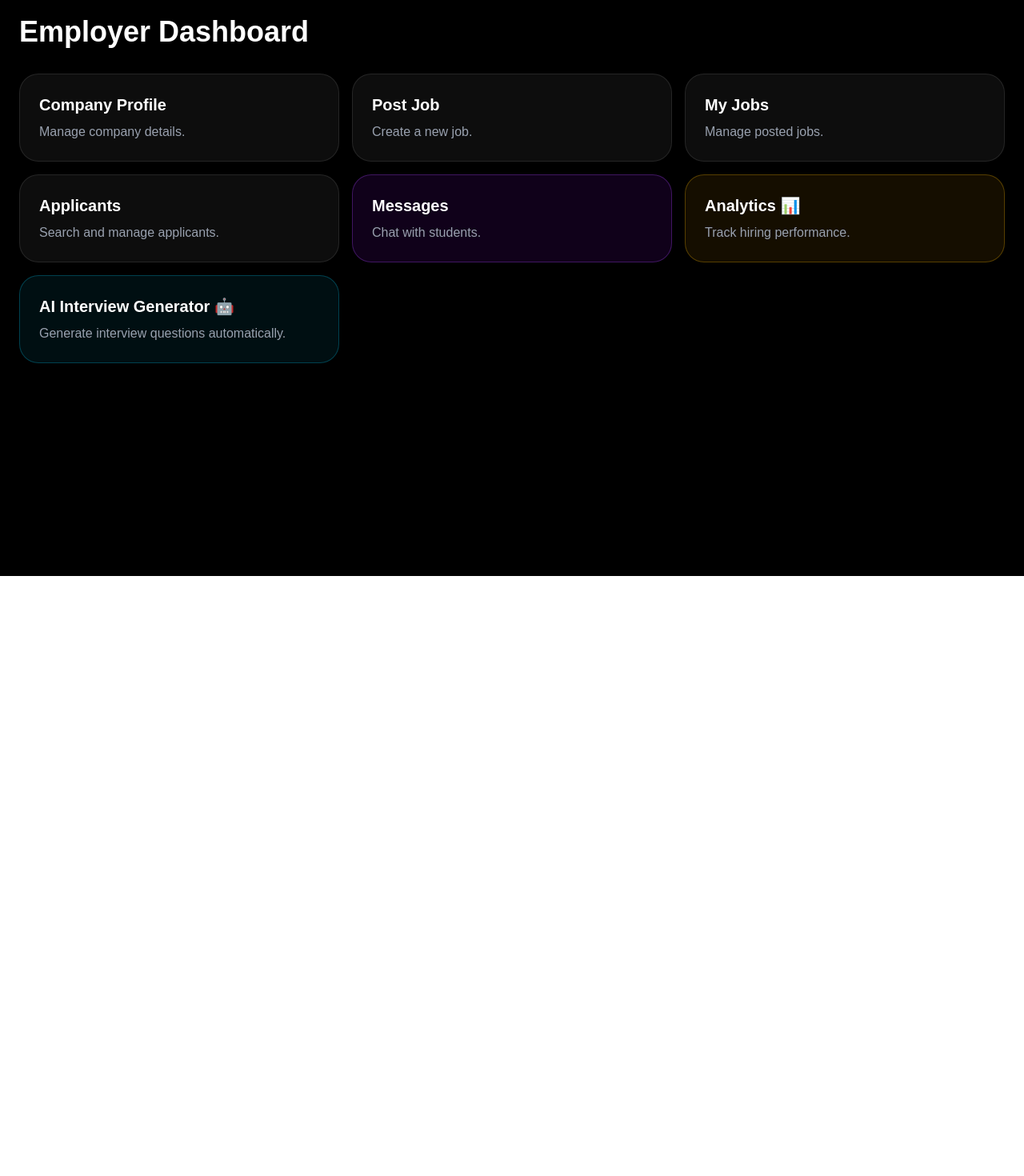
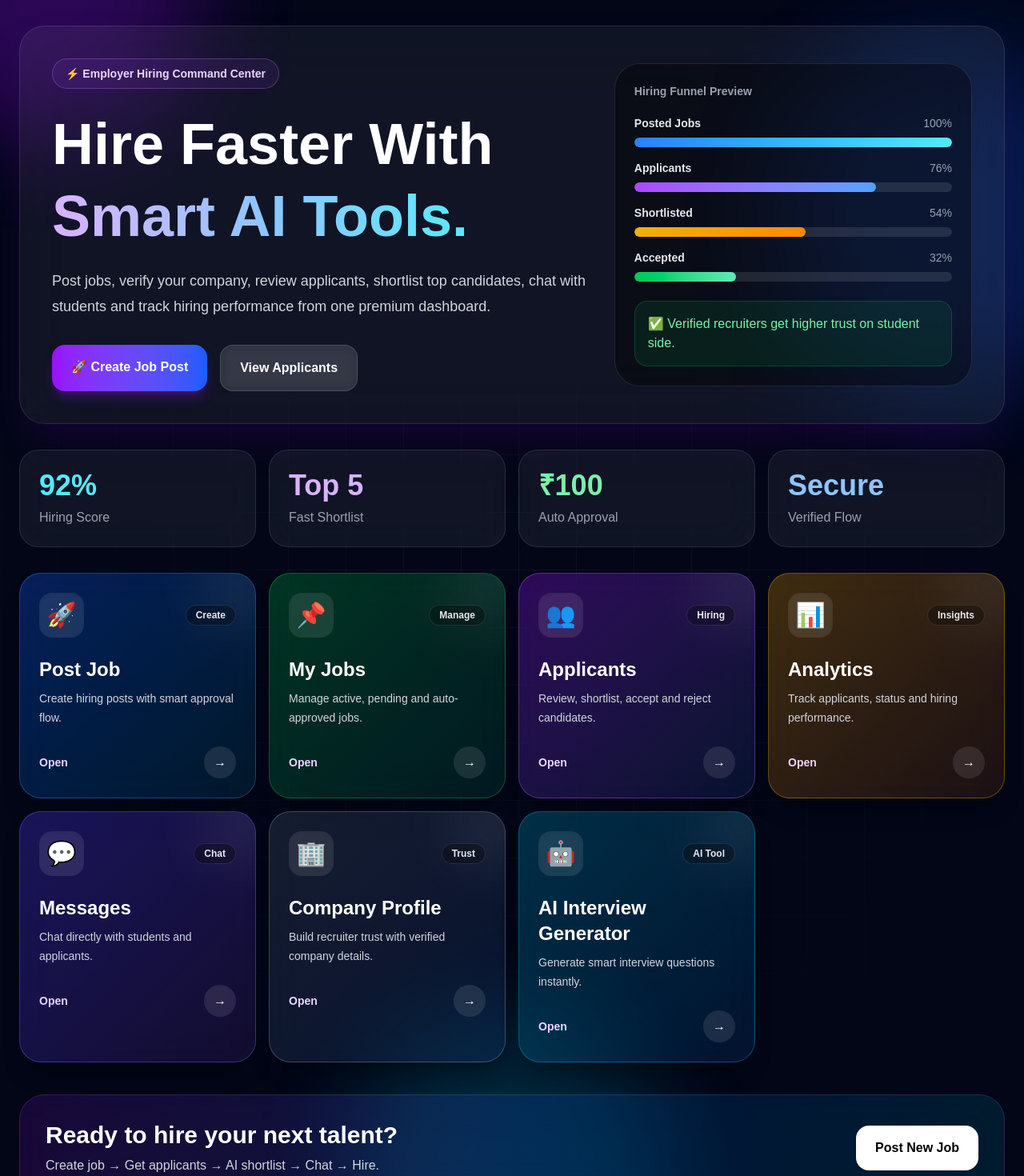
Before and after one commit to adminrolein-svg/WorkMitra, a Next.js app: page /employer/dashboard in a window 1280 px wide. Shown: the part 80-1550 px from the top of the page at 80% size. Before the commit the page ends 800 px from the top, so only its background shows below. Built offline with nearby package versions, Linux system fonts and the light colour scheme.

Commit message:
Redesign employer dashboard

```diff
--- a/src/app/employer/dashboard/page.tsx
+++ b/src/app/employer/dashboard/page.tsx
@@ -1,91 +1,235 @@
 import Link from "next/link";
 
 export default function EmployerDashboard() {
+  const cards = [
+    {
+      href: "/employer/post-job",
+      title: "Post Job",
+      desc: "Create hiring posts with smart approval flow.",
+      icon: "🚀",
+      tag: "Create",
+      style: "from-blue-600/30 to-cyan-500/10 border-blue-400/30",
+    },
+    {
+      href: "/employer/jobs",
+      title: "My Jobs",
+      desc: "Manage active, pending and auto-approved jobs.",
+      icon: "📌",
+      tag: "Manage",
+      style: "from-green-600/30 to-emerald-500/10 border-green-400/30",
+    },
+    {
+      href: "/employer/applicants",
+      title: "Applicants",
+      desc: "Review, shortlist, accept and reject candidates.",
+      icon: "👥",
+      tag: "Hiring",
+      style: "from-purple-600/30 to-blue-500/10 border-purple-400/30",
+    },
+    {
+      href: "/employer/analytics",
+      title: "Analytics",
+      desc: "Track applicants, status and hiring performance.",
+      icon: "📊",
+      tag: "Insights",
+      style: "from-yellow-600/30 to-orange-500/10 border-yellow-400/30",
+    },
+    {
+      href: "/employer/messages",
+      title: "Messages",
+      desc: "Chat directly with students and applicants.",
+      icon: "💬",
+      tag: "Chat",
+      style: "from-indigo-600/30 to-purple-500/10 border-indigo-400/30",
+    },
+    {
+      href: "/employer/company-profile",
+      title: "Company Profile",
+      desc: "Build recruiter trust with verified company details.",
+      icon: "🏢",
+      tag: "Trust",
+      style: "from-slate-600/30 to-blue-500/10 border-white/20",
+    },
+    {
+      href: "/employer/interview-generator",
+      title: "AI Interview Generator",
+      desc: "Generate smart interview questions instantly.",
+      icon: "🤖",
+      tag: "AI Tool",
+      style: "from-cyan-600/30 to-blue-500/10 border-cyan-400/30",
+    },
+  ];
+
+  const stats = [
+    ["Hiring Score", "92%", "text-cyan-300"],
+    ["Fast Shortlist", "Top 5", "text-purple-300"],
+    ["Auto Approval", "₹100", "text-green-300"],
+    ["Verified Flow", "Secure", "text-blue-300"],
+  ];
+
   return (
-    <main className="min-h-screen bg-black p-6 text-white">
-      <div className="mx-auto max-w-7xl">
-        <Link href="/" className="text-3xl font-black">
-          Work<span className="text-blue-500">Mitra</span>
-        </Link>
+    <main className="relative min-h-screen overflow-hidden bg-[#020617] p-6 text-white">
+      <div className="pointer-events-none absolute inset-0 overflow-hidden">
+        <div className="absolute left-[-8rem] top-[-8rem] h-96 w-96 animate-pulse rounded-full bg-purple-600/30 blur-3xl" />
+        <div className="absolute right-[-8rem] top-32 h-[28rem] w-[28rem] animate-pulse rounded-full bg-blue-600/25 blur-3xl" />
+        <div className="absolute bottom-[-10rem] left-1/3 h-[26rem] w-[26rem] animate-pulse rounded-full bg-cyan-500/20 blur-3xl" />
+        <div className="absolute inset-0 bg-[linear-gradient(to_right,rgba(255,255,255,0.045)_1px,transparent_1px),linear-gradient(to_bottom,rgba(255,255,255,0.045)_1px,transparent_1px)] bg-[size:72px_72px] [mask-image:radial-gradient(circle_at_center,black,transparent_75%)]" />
+      </div>
 
-        <h1 className="mt-10 text-4xl font-black">Employer Dashboard</h1>
-
-        <div className="mt-8 grid gap-4 md:grid-cols-3">
-
-          <Link
-            href="/employer/company-profile"
-            className="rounded-3xl border border-white/10 bg-white/5 p-6 transition hover:bg-white/10"
-          >
-            <h2 className="text-xl font-bold">Company Profile</h2>
-            <p className="mt-2 text-gray-400">
-              Manage company details.
-            </p>
+      <div className="relative mx-auto max-w-7xl">
+        <div className="flex flex-wrap items-center justify-between gap-4">
+          <Link href="/" className="text-3xl font-black tracking-tight">
+            Work<span className="text-blue-400">Mitra</span>
           </Link>
 
           <Link
             href="/employer/post-job"
-            className="rounded-3xl border border-white/10 bg-white/5 p-6 transition hover:bg-white/10"
+            className="rounded-2xl bg-white px-5 py-3 font-black text-black hover:scale-105"
           >
-            <h2 className="text-xl font-bold">Post Job</h2>
-            <p className="mt-2 text-gray-400">
-              Create a new job.
+            Post Job →
+          </Link>
+        </div>
+
+        <section className="mt-10 rounded-[2rem] border border-white/10 bg-white/[0.06] p-6 shadow-2xl shadow-purple-950/40 backdrop-blur-2xl md:p-10">
+          <div className="grid items-center gap-8 lg:grid-cols-[1.2fr_0.8fr]">
+            <div>
+              <div className="inline-flex rounded-full border border-purple-400/30 bg-purple-500/10 px-4 py-2 text-sm font-bold text-purple-200">
+                ⚡ Employer Hiring Command Center
+              </div>
+
+              <h1 className="mt-6 max-w-4xl text-5xl font-black leading-tight md:text-7xl">
+                Hire Faster With{" "}
+                <span className="bg-gradient-to-r from-purple-300 via-blue-300 to-cyan-300 bg-clip-text text-transparent">
+                  Smart AI Tools.
+                </span>
+              </h1>
+
+              <p className="mt-5 max-w-2xl text-lg leading-8 text-gray-300">
+                Post jobs, verify your company, review applicants, shortlist top
+                candidates, chat with students and track hiring performance from
+                one premium dashboard.
               </p>
-          </Link>
 
+              <div className="mt-8 flex flex-wrap gap-4">
                 <Link
-            href="/employer/jobs"
-            className="rounded-3xl border border-white/10 bg-white/5 p-6 transition hover:bg-white/10"
+                  href="/employer/post-job"
+                  className="rounded-2xl bg-gradient-to-r from-purple-600 to-blue-600 px-6 py-4 font-black shadow-lg shadow-purple-600/30 hover:scale-105"
                 >
-            <h2 className="text-xl font-bold">My Jobs</h2>
-            <p className="mt-2 text-gray-400">
-              Manage posted jobs.
-            </p>
+                  🚀 Create Job Post
                 </Link>
 
                 <Link
                   href="/employer/applicants"
-            className="rounded-3xl border border-white/10 bg-white/5 p-6 transition hover:bg-white/10"
+                  className="rounded-2xl border border-white/15 bg-white/10 px-6 py-4 font-black backdrop-blur hover:bg-white/15"
                 >
-            <h2 className="text-xl font-bold">Applicants</h2>
-            <p className="mt-2 text-gray-400">
-              Search and manage applicants.
+                  View Applicants
+                </Link>
+              </div>
+            </div>
+
+            <div className="rounded-[2rem] border border-white/10 bg-black/40 p-6">
+              <p className="text-sm font-bold text-gray-400">
+                Hiring Funnel Preview
               </p>
+
+              <div className="mt-5 space-y-4">
+                {[
+                  ["Posted Jobs", "100%", "w-full", "from-blue-500 to-cyan-300"],
+                  ["Applicants", "76%", "w-[76%]", "from-purple-500 to-blue-400"],
+                  ["Shortlisted", "54%", "w-[54%]", "from-yellow-500 to-orange-400"],
+                  ["Accepted", "32%", "w-[32%]", "from-green-500 to-emerald-300"],
+                ].map(([label, value, width, gradient]) => (
+                  <div key={label}>
+                    <div className="mb-2 flex items-center justify-between text-sm">
+                      <span className="font-bold text-gray-200">{label}</span>
+                      <span className="text-gray-400">{value}</span>
+                    </div>
+                    <div className="h-3 overflow-hidden rounded-full bg-white/10">
+                      <div
+                        className={`h-full ${width} rounded-full bg-gradient-to-r ${gradient}`}
+                      />
+                    </div>
+                  </div>
+                ))}
+              </div>
+
+              <div className="mt-6 rounded-2xl border border-green-400/20 bg-green-500/10 p-4 text-green-300">
+                ✅ Verified recruiters get higher trust on student side.
+              </div>
+            </div>
+          </div>
+        </section>
+
+        <div className="mt-8 grid gap-4 md:grid-cols-4">
+          {stats.map(([label, value, color]) => (
+            <div
+              key={label}
+              className="rounded-3xl border border-white/10 bg-white/[0.06] p-6 backdrop-blur-xl transition hover:-translate-y-1 hover:border-purple-400/40 hover:bg-white/10"
+            >
+              <h2 className={`text-4xl font-black ${color}`}>{value}</h2>
+              <p className="mt-2 text-gray-400">{label}</p>
+            </div>
+          ))}
+        </div>
+
+        <div className="mt-8 grid gap-4 md:grid-cols-2 lg:grid-cols-4">
+          {cards.map((card) => (
+            <Link
+              key={card.href}
+              href={card.href}
+              className={`group relative overflow-hidden rounded-[1.7rem] border bg-gradient-to-br ${card.style} p-6 shadow-xl shadow-black/25 backdrop-blur-xl transition hover:-translate-y-2 hover:shadow-purple-950/40`}
+            >
+              <div className="absolute right-[-2rem] top-[-2rem] h-24 w-24 rounded-full bg-white/10 blur-2xl transition group-hover:scale-150" />
+
+              <div className="relative">
+                <div className="flex items-center justify-between">
+                  <div className="flex h-14 w-14 items-center justify-center rounded-2xl bg-white/10 text-3xl shadow-inner">
+                    {card.icon}
+                  </div>
+
+                  <span className="rounded-full border border-white/10 bg-black/30 px-3 py-1 text-xs font-bold text-gray-200">
+                    {card.tag}
+                  </span>
+                </div>
+
+                <h2 className="mt-6 text-2xl font-black">{card.title}</h2>
+
+                <p className="mt-2 min-h-12 text-sm leading-6 text-gray-300">
+                  {card.desc}
+                </p>
+
+                <div className="mt-6 flex items-center justify-between">
+                  <span className="text-sm font-bold text-purple-200">
+                    Open
+                  </span>
+                  <span className="rounded-full bg-white/10 px-3 py-2 transition group-hover:translate-x-1">
+                    →
+                  </span>
+                </div>
+              </div>
             </Link>
+          ))}
+        </div>
+
+        <section className="mt-10 rounded-[2rem] border border-white/10 bg-gradient-to-r from-purple-600/15 via-blue-600/15 to-cyan-600/15 p-8 backdrop-blur-xl">
+          <div className="flex flex-wrap items-center justify-between gap-6">
+            <div>
+              <h2 className="text-3xl font-black">
+                Ready to hire your next talent?
+              </h2>
+              <p className="mt-2 text-gray-300">
+                Create job → Get applicants → AI shortlist → Chat → Hire.
+              </p>
+            </div>
 
             <Link
-            href="/employer/messages"
-            className="rounded-3xl border border-purple-500/30 bg-purple-600/10 p-6 transition hover:bg-purple-600/20"
+              href="/employer/post-job"
+              className="rounded-2xl bg-white px-6 py-4 font-black text-black hover:scale-105"
             >
-            <h2 className="text-xl font-bold">Messages</h2>
-            <p className="mt-2 text-gray-400">
-              Chat with students.
-            </p>
+              Post New Job
             </Link>
-
-          <Link
-            href="/employer/analytics"
-            className="rounded-3xl border border-yellow-500/30 bg-yellow-600/10 p-6 transition hover:bg-yellow-600/20"
-          >
-            <h2 className="text-xl font-bold">Analytics 📊</h2>
-            <p className="mt-2 text-gray-400">
-              Track hiring performance.
-            </p>
-          </Link>
-
-          <Link
-            href="/employer/interview-generator"
-            className="rounded-3xl border border-cyan-500/30 bg-cyan-600/10 p-6 transition hover:bg-cyan-600/20"
-          >
-            <h2 className="text-xl font-bold">
-              AI Interview Generator 🤖
-            </h2>
-
-            <p className="mt-2 text-gray-400">
-              Generate interview questions automatically.
-            </p>
-          </Link>
-
           </div>
+        </section>
       </div>
     </main>
   );
```
Lines whose indentation alone changed are shown as unchanged.
